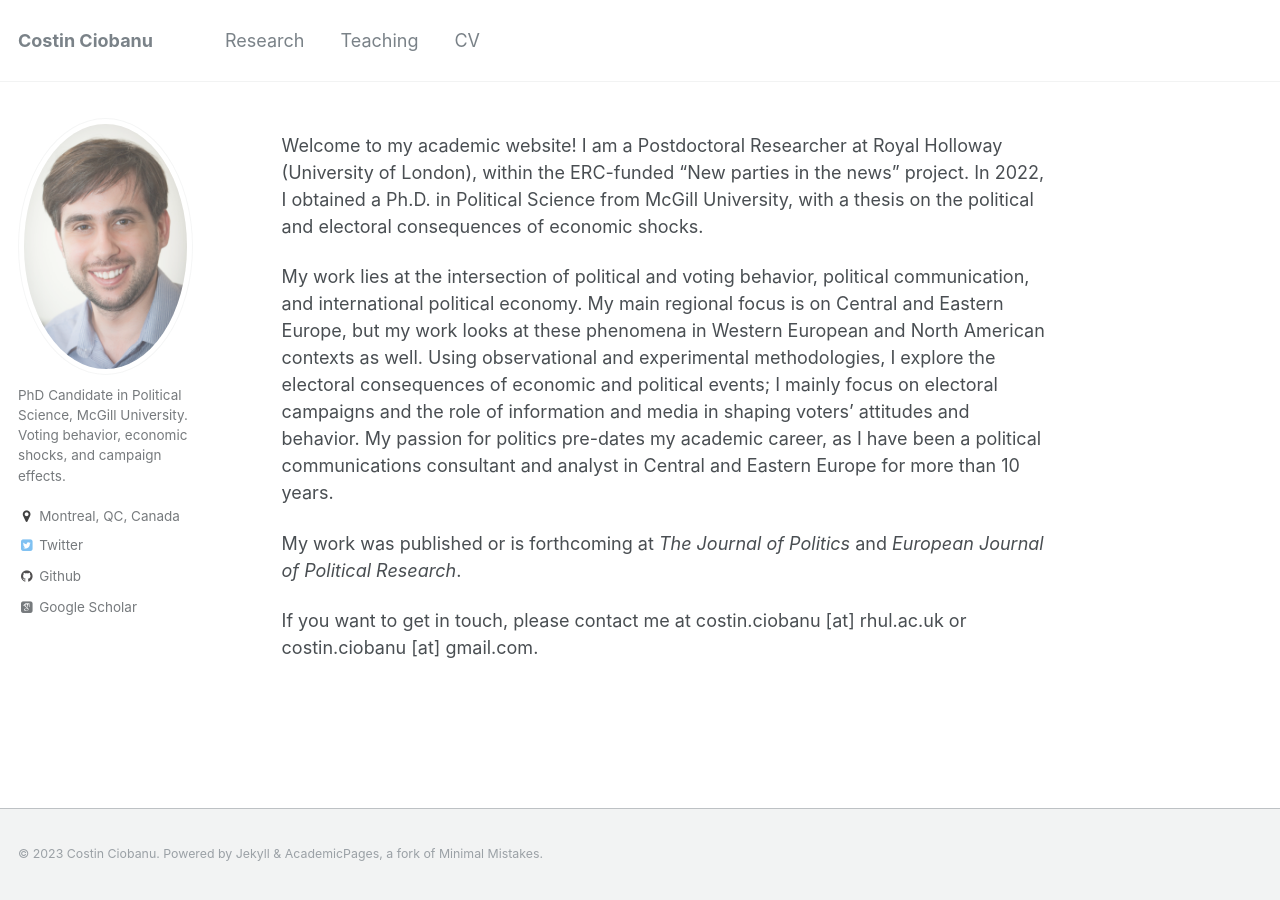
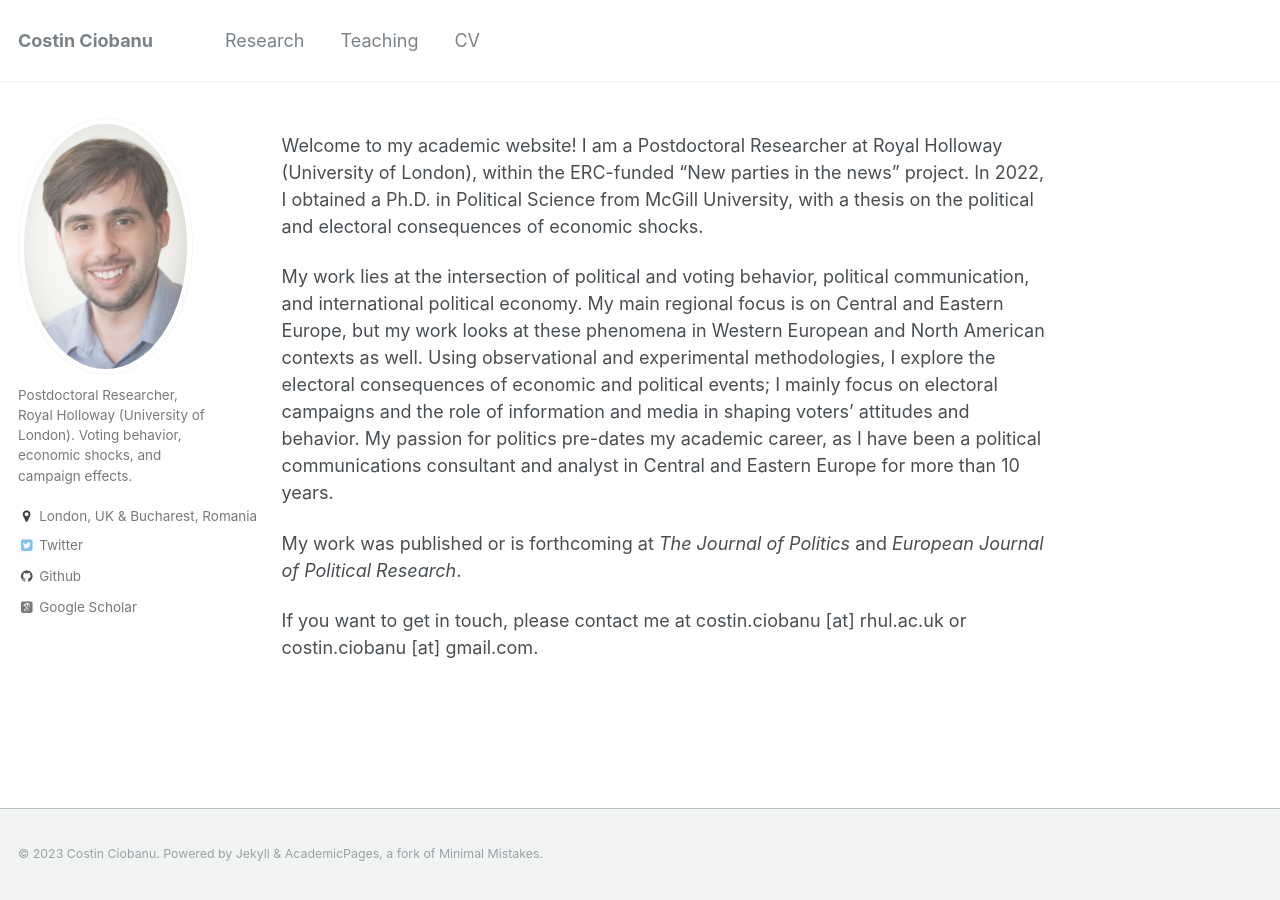
Before and after one commit to costinciobanu/costinciobanu.github.io, a Jekyll site: the page built from _pages/about.md, in a window 1280 px wide. Built offline with Jekyll 4.4.1, drawn with Linux system fonts in a browser that asks for light colours; some web fonts are replaced.

Commit message:
Update _config.yml

```diff
--- a/_config.yml
+++ b/_config.yml
@@ -81,8 +81,8 @@ analytics:
 author:
   name             : ""
   avatar           : "Photo_Costin_Ciobanu.jpg"
-  bio              : "PhD Candidate in Political Science, McGill University. Voting behavior, economic shocks, and campaign effects."
-  location         : "Montreal, QC, Canada"
+  bio              : "Postdoctoral Researcher, Royal Holloway (University of London). Voting behavior, economic shocks, and campaign effects."
+  location         : "London, UK & Bucharest, Romania"
   employer         :
   googlescholar    : ""
   email            :
```
